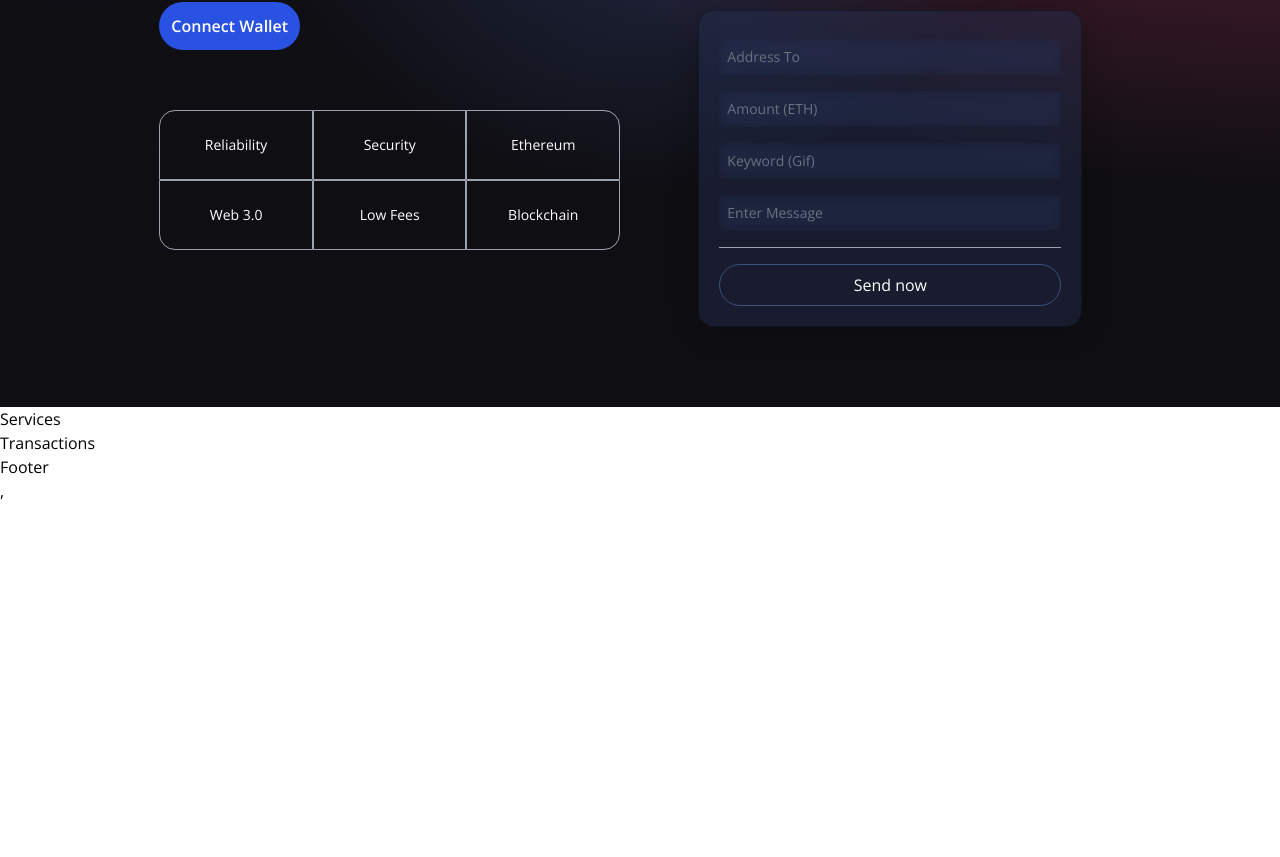
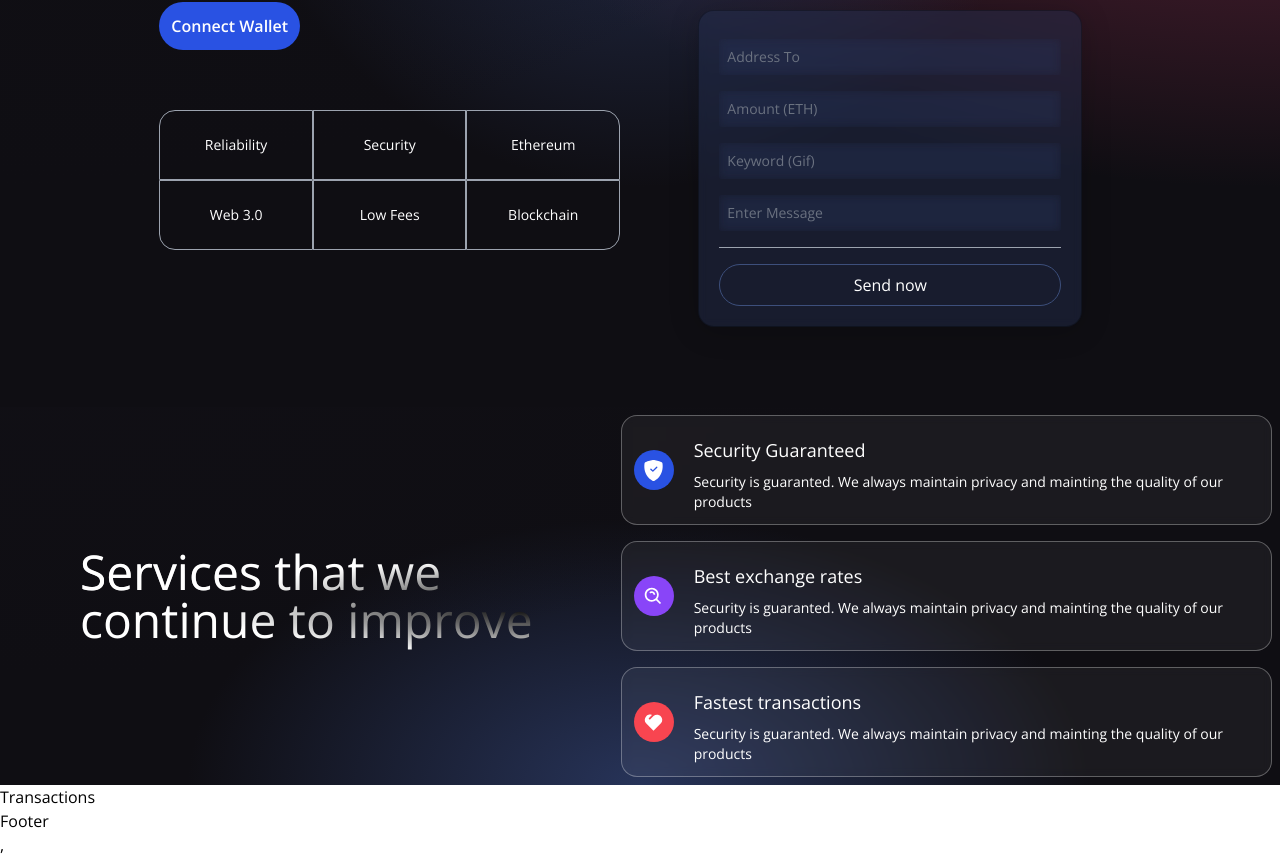
Before and after one commit to Diogo0602x/KRYPT, a React (Vite) app in the folder client/: page / in a window 1280 px wide. Shown: the part 342-1199 px from the top of the page. Before the commit the page ends 845 px from the top, so only its background shows below. Built offline with nearby package versions, Linux system fonts and the light colour scheme.

Commit message:
Services done

```diff
--- a/client/src/components/Services.jsx
+++ b/client/src/components/Services.jsx
@@ -1,6 +1,53 @@
+import React from 'react';
+import { BsShieldFillCheck } from 'react-icons/bs';
+import { BiSearchAlt } from 'react-icons/bi';
+import { RiHeart2Fill } from 'react-icons/ri';
+
+const ServicesCard = ({color, title, icon, subtitle}) => (
+    <div className='flex flex-row justify-start items-center white-glassmorphism p-3 m-2 cursor-pointer hover:shadow-xl'>
+        <div className={`w-10 h-10 rounded-full flex justify-center items-center ${color}`}>
+            {icon}
+        </div>
+        <div className='ml-5 flex flex-col flex-1'>
+            <h1 className='mt-2 text-white text-lg'>{title}</h1>
+            <p className='mt-2 text-white text-sm md:2-9/12'>{subtitle}</p>
+        </div>
+    </div>
+)
+
 const Services = () => {
     return (
-        <h1>Services</h1>
+        <div className='flex flex-col md:flex-row w-full justify-center items-center gradient-bg-services'>
+            <div className="flex mf:flex-row flex-col items-center justify-between md:p-20 py-12 px-4">
+                <div className="flex-1 flex flex-col justify-start items-start">
+                    <h1 className="text-white text-3xl sm:text-5xl py-2 text-gradient ">
+                        Services that we
+                        <br />
+                        continue to improve
+                    </h1>
+                </div>
+            </div>
+            <div className='flex-1 flex flex-col justify-start items-center'>
+                <ServicesCard
+                    color='bg-[#2952E3]'
+                    title='Security Guaranteed'
+                    icon={<BsShieldFillCheck fontSize={21} className='text-white'/>}
+                    subtitle='Security is guaranted. We always maintain privacy and mainting the quality of our products'
+                />
+                <ServicesCard
+                    color='bg-[#8945F8]'
+                    title='Best exchange rates'
+                    icon={<BiSearchAlt fontSize={21} className='text-white'/>}
+                    subtitle='Security is guaranted. We always maintain privacy and mainting the quality of our products'
+                />
+                <ServicesCard
+                    color='bg-[#F84550]'
+                    title='Fastest transactions'
+                    icon={<RiHeart2Fill fontSize={21} className='text-white'/>}
+                    subtitle='Security is guaranted. We always maintain privacy and mainting the quality of our products'
+                />
+            </div>
+        </div>
     );
 }
 
```
